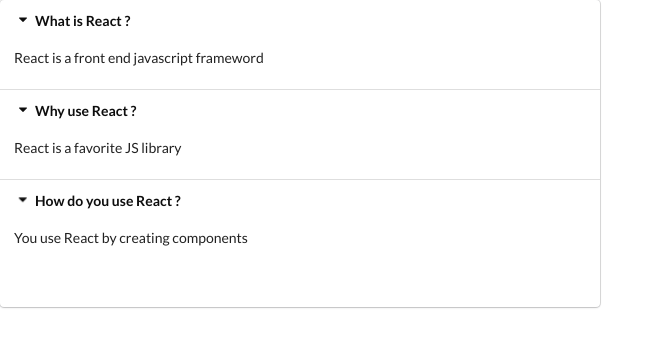
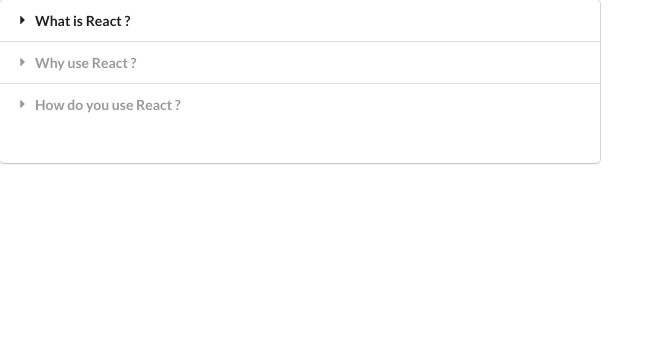
Before and after one commit to V1ctorC/widgets, a React (Create React App) app: page / in a window 1280 px wide. Shown: the top 346 px of the page, without its empty margins (0-664 px from the left). Built offline with nearby package versions, Linux system fonts and the light colour scheme.

Commit message:
Expanding the Accordion

```diff
--- a/src/components/Accordion.js
+++ b/src/components/Accordion.js
@@ -9,12 +9,15 @@
     }
 
     const renderedItem = items.map((item, index) => {
+
+        const active = index === activeIndex ? 'active' : ''
+
         return <React.Fragment key={item.title}>
-            <div className="title active" onClick={() => onTitleClick(index)}>
+            <div className={`title ${active}`} onClick={() => onTitleClick(index)}>
                 <i className="dropdown icon"></i>
                 {item.title}
             </div>
-            <div className="content active">
+            <div className={`content ${active}`}>
                 <p>{item.content}</p>
             </div>
         </React.Fragment>
```
